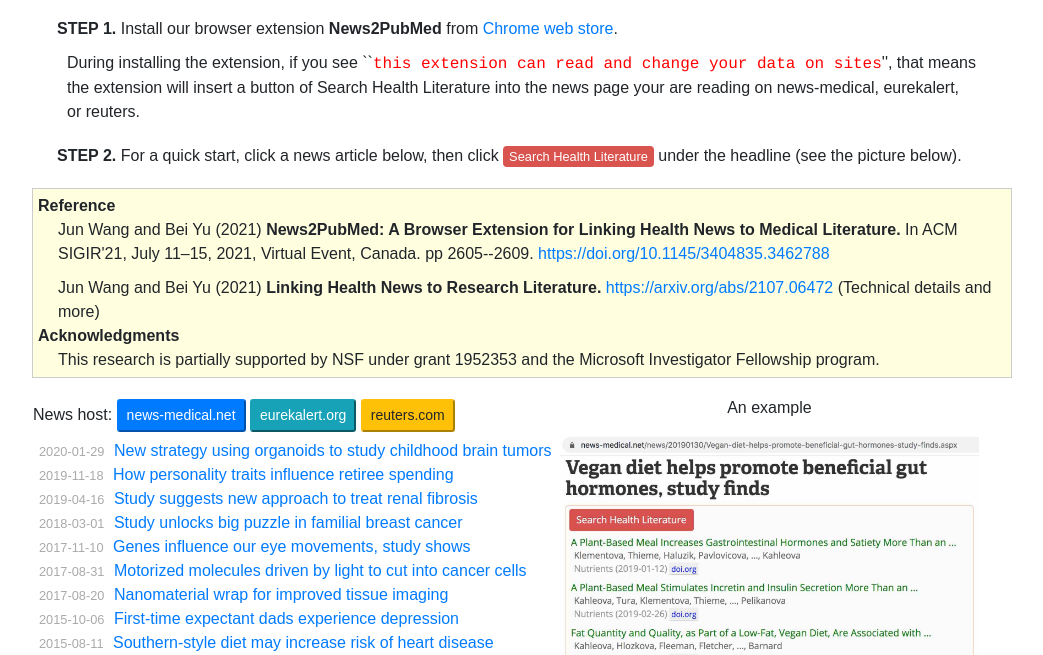
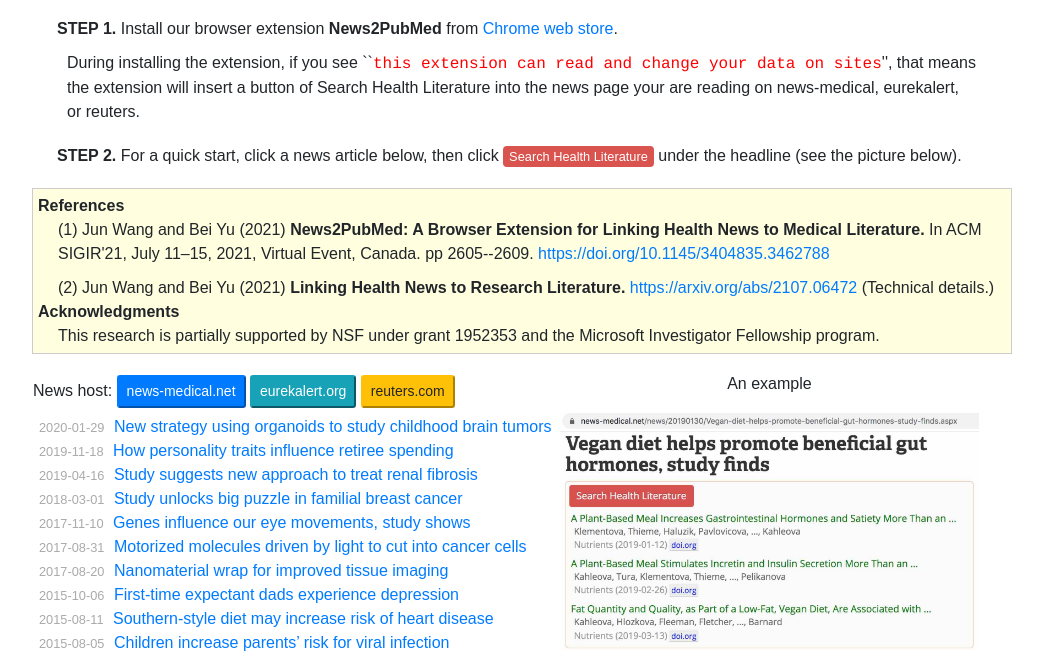
Before and after one commit to junwang4/demo-news2pubmed, a plain HTML site: page index.html in a window 1280 px wide. Shown: the part 136-791 px from the top of the page, without its empty margins (118-1161 px from the left). Drawn offline with Linux system fonts and the light colour scheme.

Commit message:
Update index.html

```diff
--- a/index.html
+++ b/index.html
@@ -74,18 +74,18 @@
  </div>
 
  <div style='margin-top:-10px; margin-bottom:20px; padding:5px; border:1px solid #ccc; background:lightyellow'>
-<b>Reference</b><br>
+<b>References</b><br>
 
 <div style='margin-left:20px'>
-Jun Wang and Bei Yu (2021)
+(1) Jun Wang and Bei Yu (2021)
 <b>News2PubMed: A Browser Extension for Linking Health News to Medical Literature.</b>
 In ACM SIGIR'21, July 11–15, 2021, Virtual Event, Canada. pp 2605--2609. <a href=https://dl.acm.org/doi/10.1145/3404835.3462788>https://doi.org/10.1145/3404835.3462788</a>
 </div>
 
 <div style='margin-left:20px;margin-top:10px'>
-Jun Wang and Bei Yu (2021)
+(2) Jun Wang and Bei Yu (2021)
 <b>Linking Health News to Research Literature.</b>
-<a href=https://arxiv.org/abs/2107.06472>https://arxiv.org/abs/2107.06472</a> (Technical details and more)
+<a href=https://arxiv.org/abs/2107.06472>https://arxiv.org/abs/2107.06472</a> (Technical details.)
 </div>
 
 <b>Acknowledgments</b><br>
```
